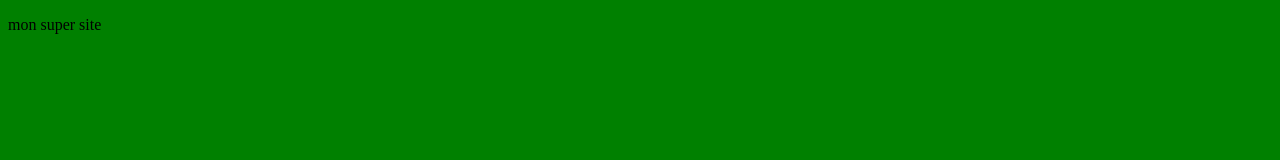
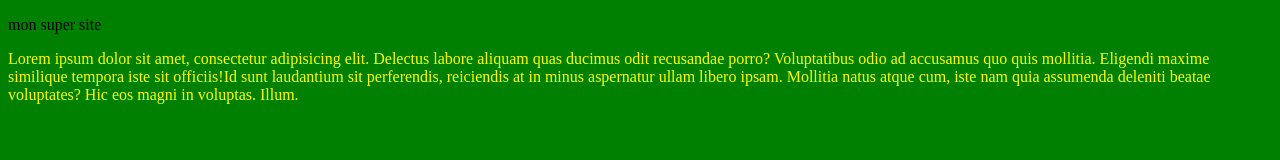
Before and after one commit to bu7ch/gitgitgit, a plain HTML site: page index.html in a window 1280 px wide. Drawn offline with Linux system fonts and the light colour scheme.

Commit message:
Add articles section

```diff
--- a/index.html
+++ b/index.html
@@ -9,5 +9,14 @@
 
 	<body>
 		<p>mon super site</p>
+		<section class="article">
+			Lorem ipsum dolor sit amet, consectetur adipisicing elit. Delectus
+			labore aliquam quas ducimus odit recusandae porro? Voluptatibus odio
+			ad accusamus quo quis mollitia. Eligendi maxime similique tempora
+			iste sit officiis!Id sunt laudantium sit perferendis, reiciendis at
+			in minus aspernatur ullam libero ipsam. Mollitia natus atque cum,
+			iste nam quia assumenda deleniti beatae voluptates? Hic eos magni in
+			voluptas. Illum.
+		</section>
 	</body>
 </html>
--- a/style.css
+++ b/style.css
@@ -1,3 +1,7 @@
-body{
-    background-color: green;
+body {
+	background-color: green;
 }
+
+.article {
+	color: yellow;
+}
```
